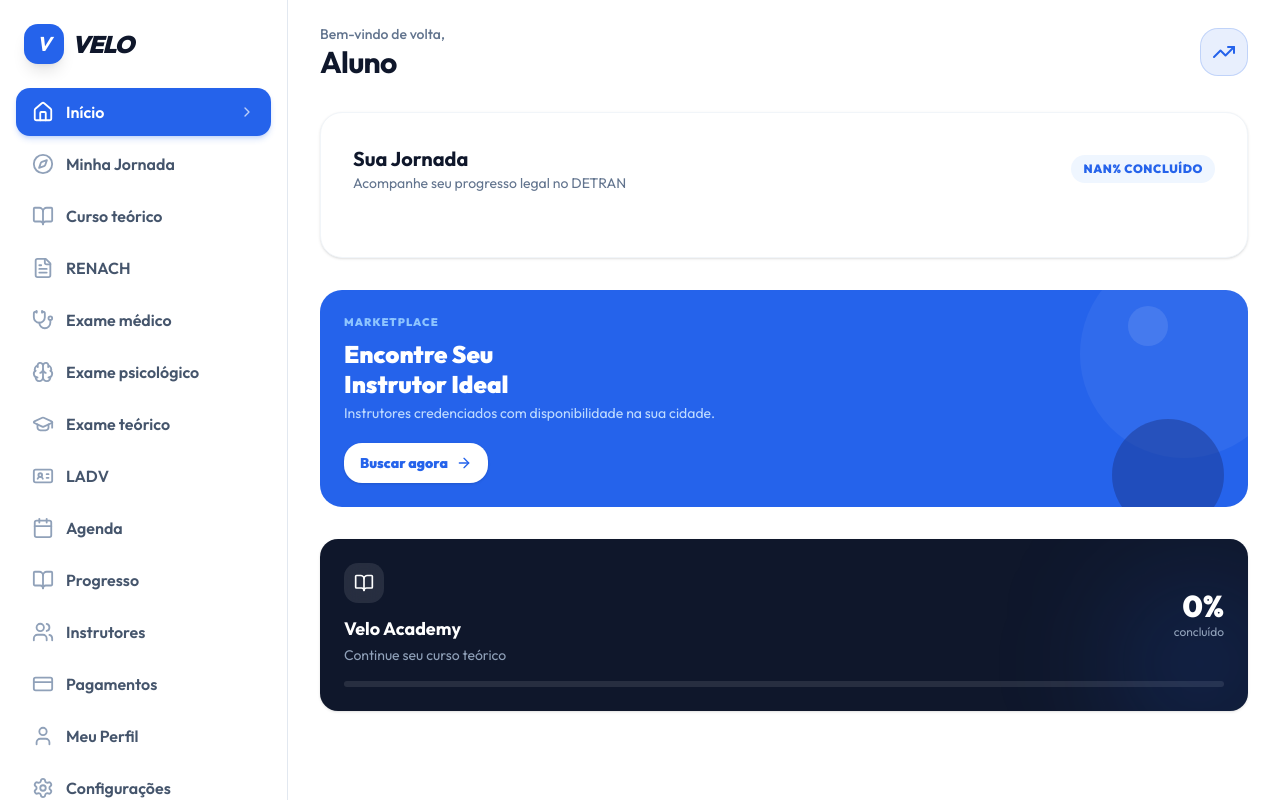
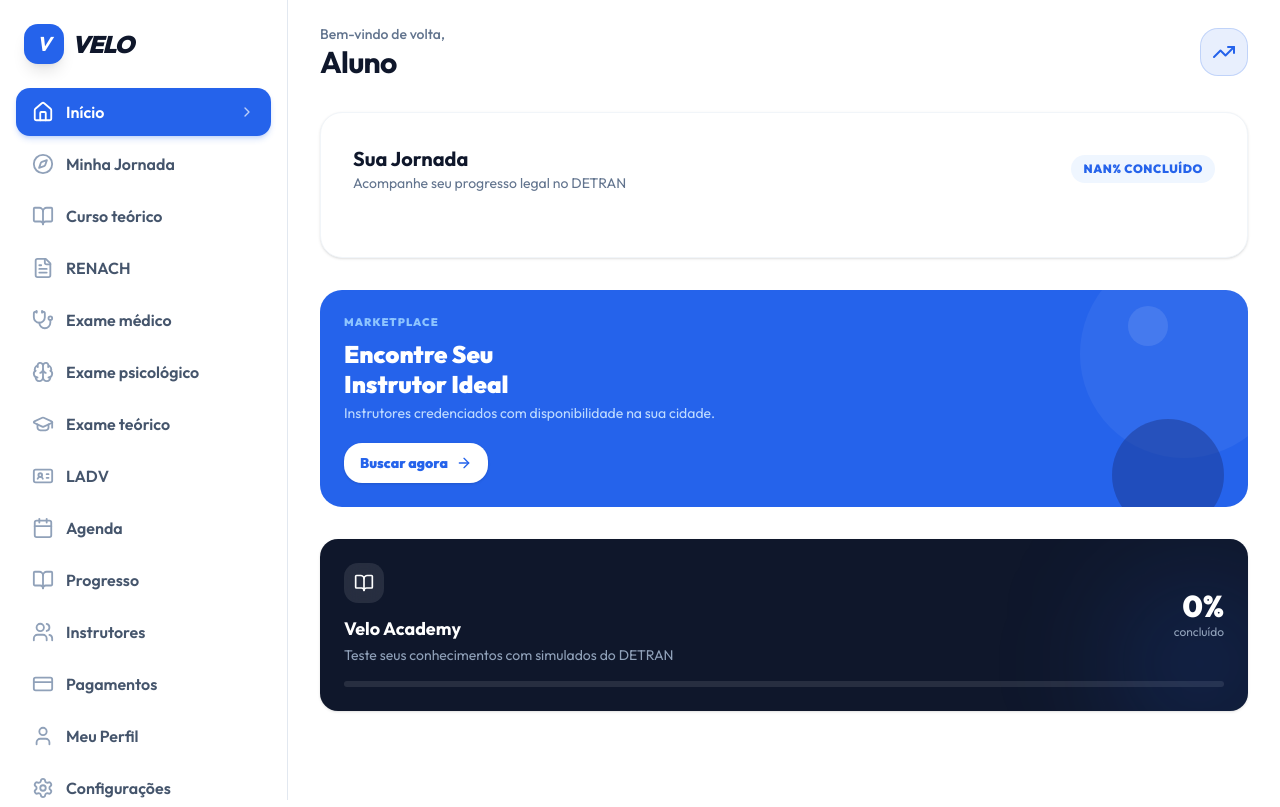
Before and after one commit to Joao-Assis1/velo-front-end, a Next.js app: page /app/student/dashboard in a window 1280 px wide. Built offline with nearby package versions, Linux system fonts and the light colour scheme; no server answers.

Commit message:
copy(dashboard): atualiza subtítulo do card Velo Academy para referir simulados do DETRAN

```diff
--- a/src/app/app/student/dashboard/page.tsx
+++ b/src/app/app/student/dashboard/page.tsx
@@ -135,7 +135,7 @@ export default function StudentDashboard() {
                 <BookOpen className="text-white" size={20} />
               </div>
               <h3 className="text-lg font-bold mb-0.5">Velo Academy</h3>
-              <p className="text-slate-400 text-sm">Continue seu curso teórico</p>
+              <p className="text-slate-400 text-sm">Teste seus conhecimentos com simulados do DETRAN</p>
             </div>
             <div className="text-right">
               <span className="text-3xl font-black text-white">{academyProgress}%</span>
```
